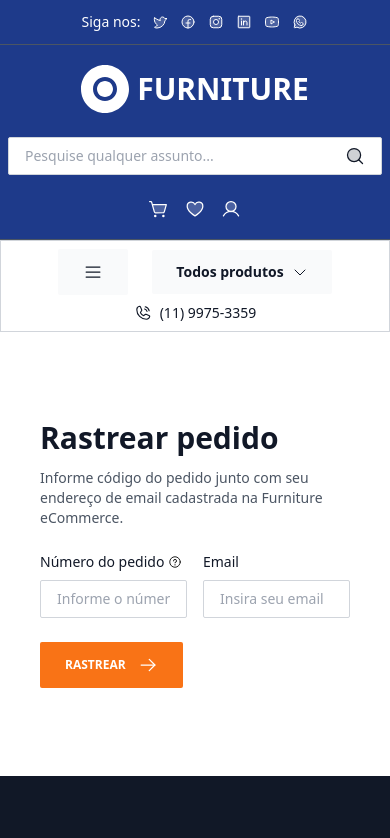
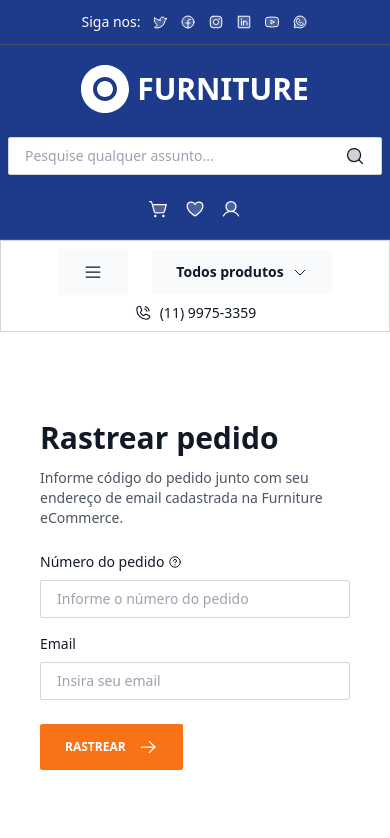
Before and after one commit to bhigoreduardo/mern-application, a React (Vite) app in the folder web/: page /rastrear in a window 390 px wide. Shown: the top 838 px of the page. Built offline with nearby package versions, Linux system fonts and the light colour scheme.

Commit message:
:iphone: Fix: Fix responsive form tracker

```diff
--- a/web/src/app/components/form/public/tracker.jsx
+++ b/web/src/app/components/form/public/tracker.jsx
@@ -33,7 +33,7 @@
         </p>
       </div>
 
-      <div className="flex gap-4">
+      <div className="flex sm:flex-row flex-col gap-4">
         <TextLabel
           id="code"
           label="Número do pedido"
```
